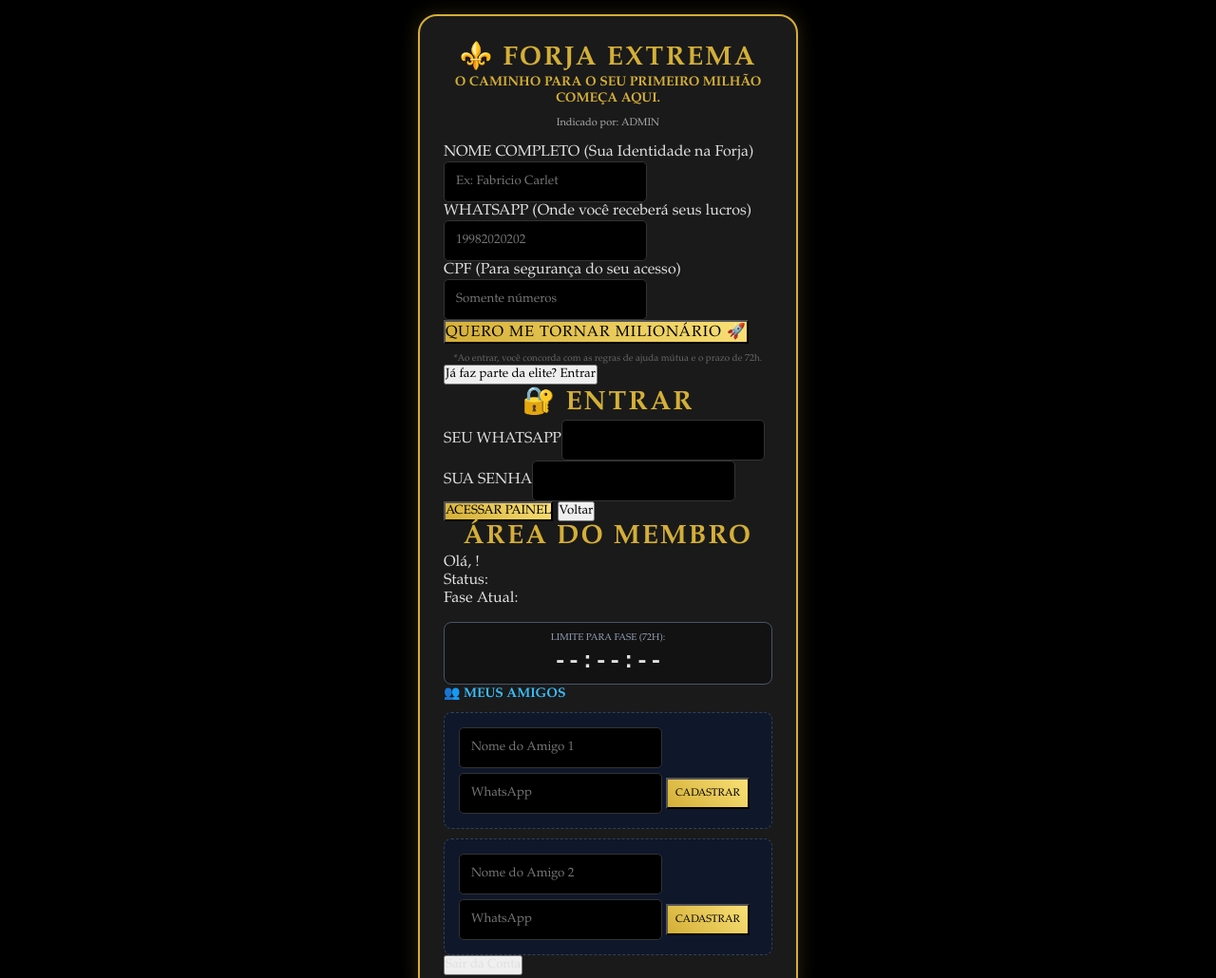
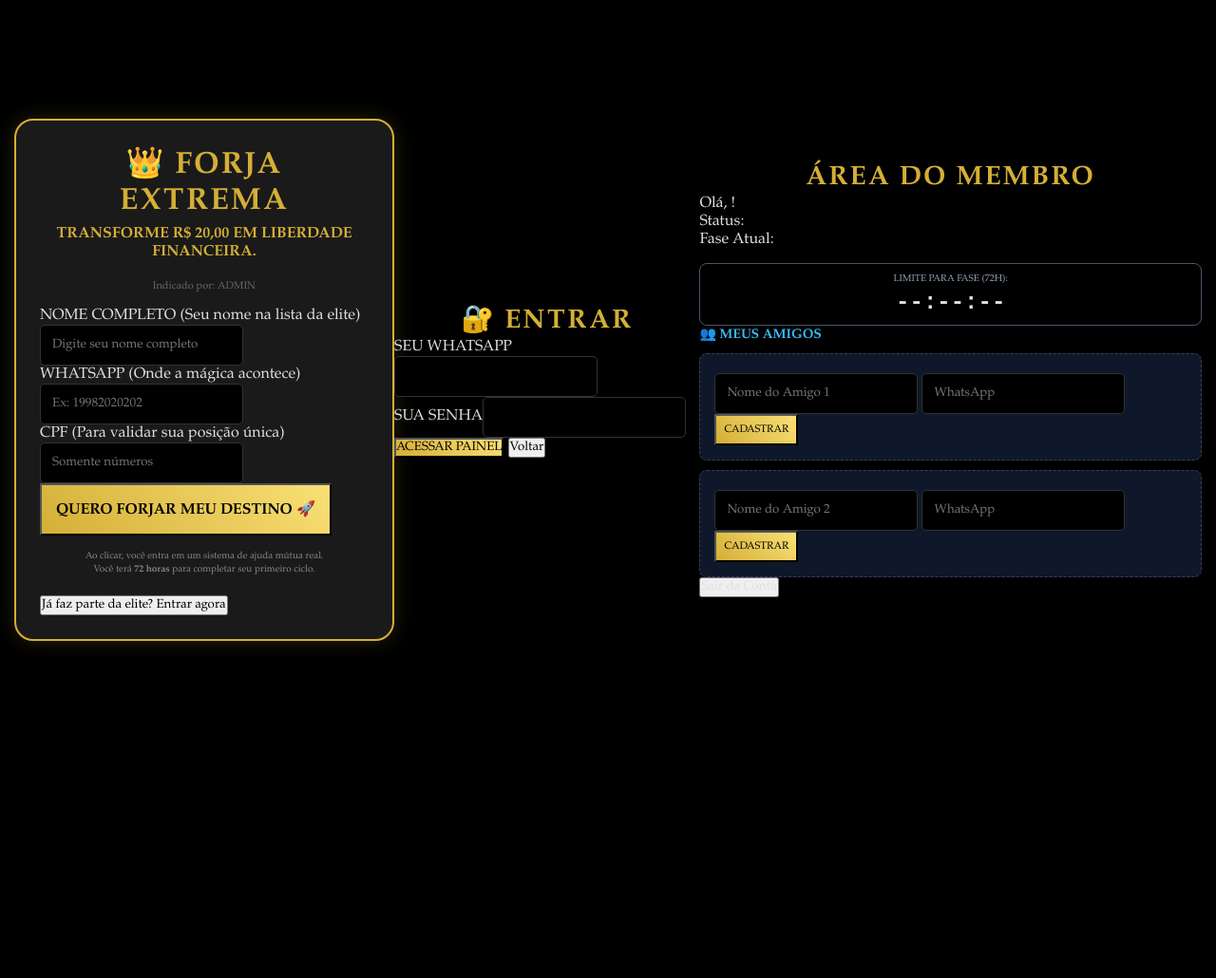
Before and after one commit to FabricioCarlet/forjando-milionarios, a browser extension: page public/index.html in a window 1280 px wide. Shown: the top 1030 px of the page at 95% size. After the commit the page ends 800 px from the top, so only its background shows below. Drawn offline with Linux system fonts and the light colour scheme.

Commit message:
Correção DB fatiada e Index HTML - Versão Co-fundador

```diff
--- a/public/index.html
+++ b/public/index.html
@@ -46,38 +46,43 @@ input:focus { border-color: var(--primary); }
     <div id="prova-social"></div>
 
     <div id="sessao-cadastro">
-    <h1>⚜️ FORJA EXTREMA</h1>
-    <p style="text-align:center; color: var(--primary); font-size: 14px; margin-bottom: 10px; font-weight: bold;">
-        O CAMINHO PARA O SEU PRIMEIRO MILHÃO COMEÇA AQUI.
+        <h1 style="font-size: 32px; margin-bottom: 5px;">👑 FORJA EXTREMA</h1>
+        <p style="text-align:center; color: var(--primary); font-weight: bold; margin-bottom: 20px;">
+            TRANSFORME R$ 20,00 EM LIBERDADE FINANCEIRA.
         </p>
-    <p id="info-indicador" style="text-align:center; font-size:11px; margin-bottom:15px; color:#aaa"></p>
+
+        <p id="info-indicador" style="text-align:center; font-size:11px; margin-bottom:15px; color:#666"></p>
 
         <div class="input-group">
-        <label>NOME COMPLETO (Sua Identidade na Forja)</label>
-        <input type="text" id="reg-nome" placeholder="Ex: Fabricio Carlet">
+            <label>NOME COMPLETO (Seu nome na lista da elite)</label>
+            <input type="text" id="reg-nome" placeholder="Digite seu nome completo">
         </div>
 
         <div class="input-group">
-        <label>WHATSAPP (Onde você receberá seus lucros)</label>
-        <input type="tel" id="reg-numero" placeholder="19982020202">
+            <label>WHATSAPP (Onde a mágica acontece)</label>
+            <input type="tel" id="reg-numero" placeholder="Ex: 19982020202">
         </div>
 
         <div class="input-group">
-        <label>CPF (Para segurança do seu acesso)</label>
+            <label>CPF (Para validar sua posição única)</label>
             <input type="text" id="reg-cpf" maxlength="11" placeholder="Somente números">
         </div>
 
-    <button class="btn" onclick="apiCadastrar()" style="font-size: 16px; letter-spacing: 1px;">
-        QUERO ME TORNAR MILIONÁRIO 🚀
+        <button class="btn" onclick="apiCadastrar()" style="font-size: 16px; padding: 15px; font-weight: 900;">
+            QUERO FORJAR MEU DESTINO 🚀
         </button>
 
-    <p style="font-size: 10px; color: #666; text-align: center; margin-top: 10px;">
-        *Ao entrar, você concorda com as regras de ajuda mútua e o prazo de 72h.
+        <p style="text-align: center; font-size: 10px; margin-top: 15px; color: #888; line-height: 1.4;">
+            Ao clicar, você entra em um sistema de ajuda mútua real.<br>
+            Você terá <b>72 horas</b> para completar seu primeiro ciclo.
         </p>
 
-    <button class="btn-link" onclick="alternarTela('sessao-login')">Já faz parte da elite? Entrar</button>
+        <button class="btn-link" onclick="alternarTela('sessao-login')" style="margin-top: 20px;">
+            Já faz parte da elite? Entrar agora
+        </button>
     </div>
 
+    </div>
         <div id="sessao-login" class="hidden">
         <h1>🔐 Entrar</h1>
         <div class="input-group"><label>SEU WHATSAPP</label><input type="tel" id="login-numero"></div>
```
Also changed, not shown: src/database/db.js (+1 -12 lines). Lines whose indentation alone changed are shown as unchanged.
